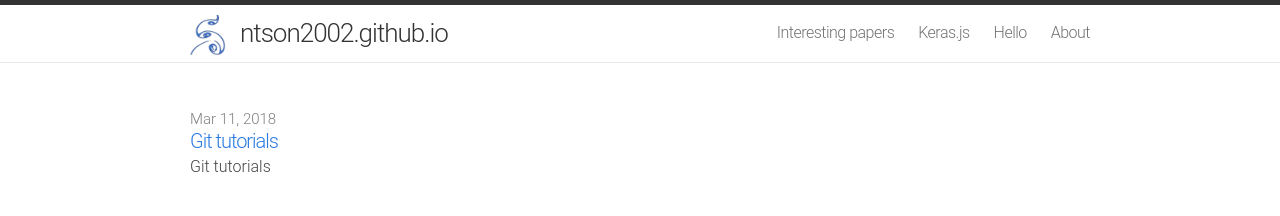
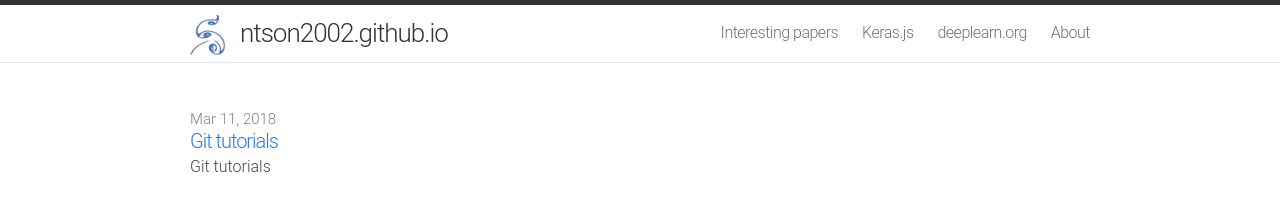
Before and after one commit to ntson2002/ntson2002.github.io, a Jekyll site: the page built from index.html, in a window 1280 px wide. Shown: the top 216 px of the page. Built offline with Jekyll 4.4.1, drawn with Linux system fonts in a browser that asks for light colours.

Commit message:
update layout

```diff
--- a/_includes/header.html
+++ b/_includes/header.html
@@ -26,7 +26,7 @@
         {% for page in site.pages %}
           {% if page.title %}<a class="page-link" href="{{ page.url | prepend: site.baseurl }}">{{ page.title }}</a>{% endif %}
         {% endfor %}
-        <a class="page-link" href="https://deeplearn.org/">Hello</a>
+        <a class="page-link" href="https://deeplearn.org/">deeplearn.org</a>
         <a class="page-link" href="about.html">About</a>
       </div>
     </nav>
```
